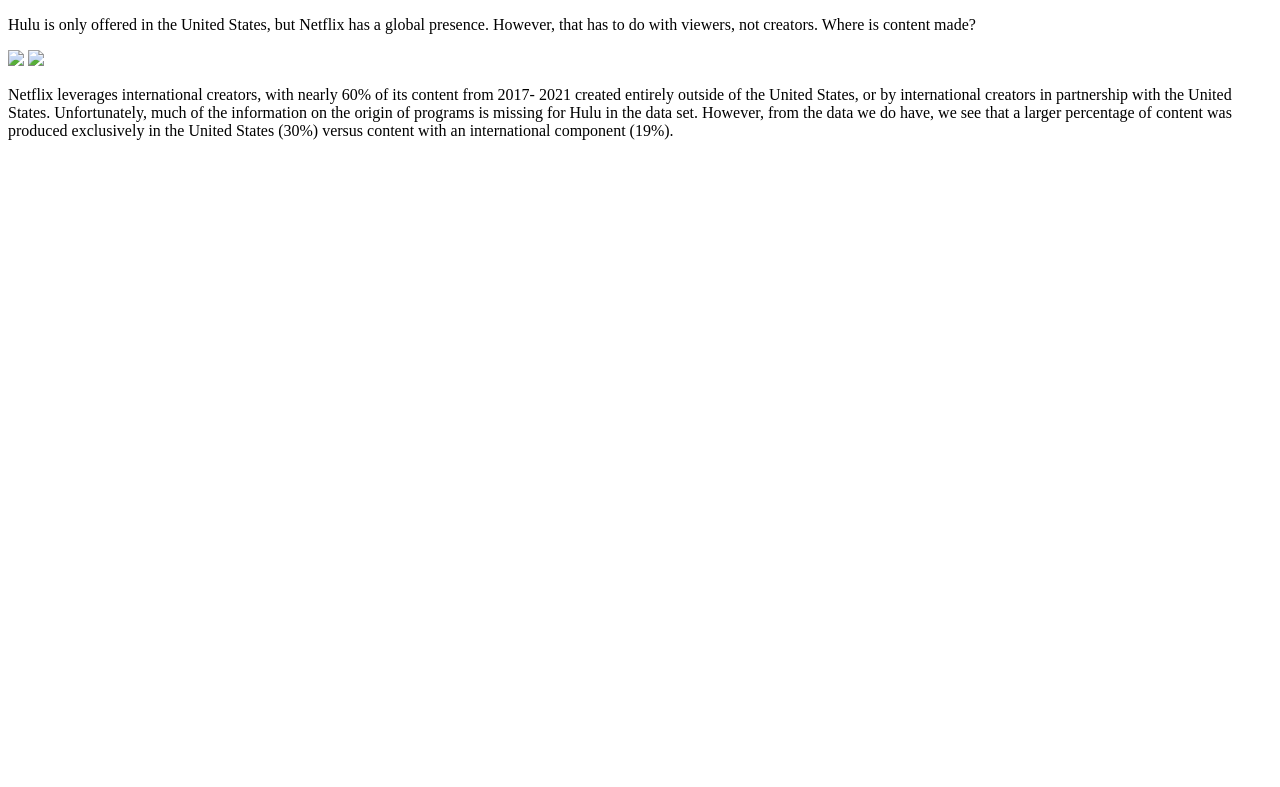
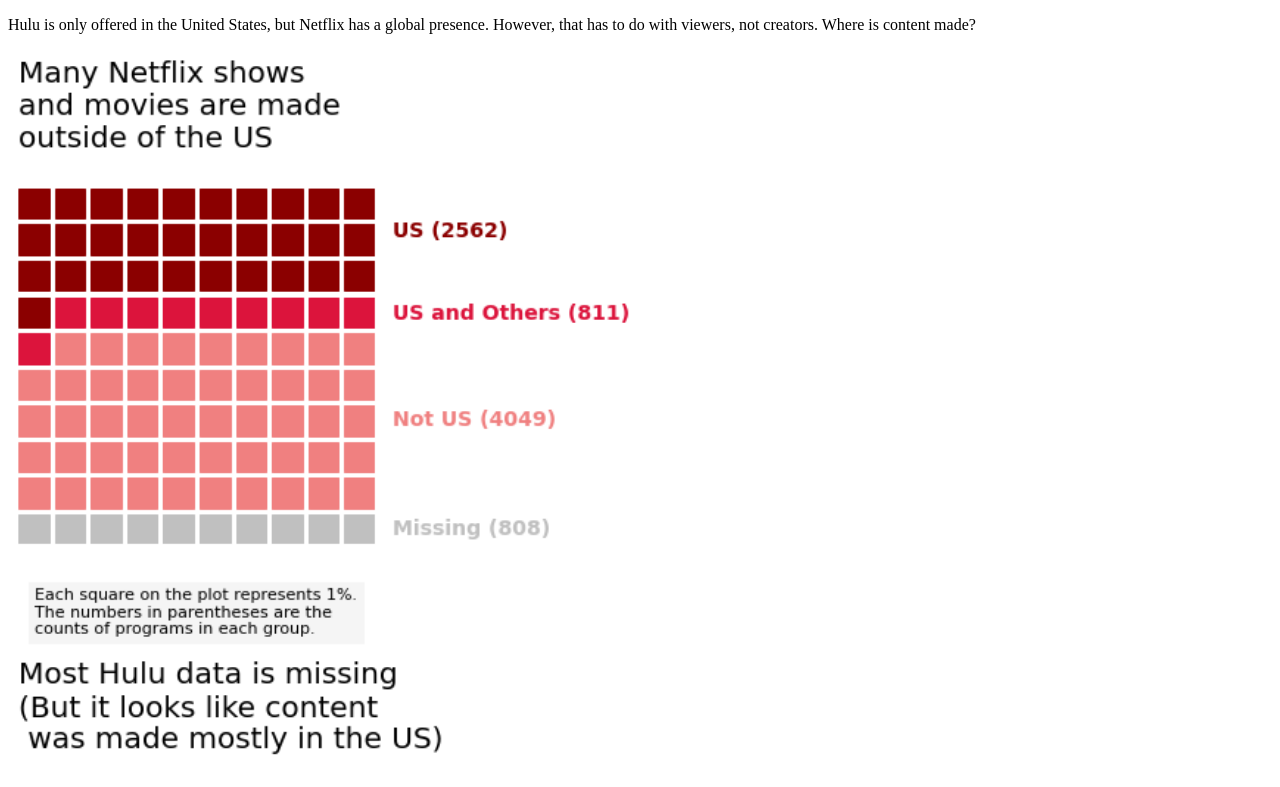
Before and after one commit to Taylor-Feng/data100_hw4b, a plain HTML site: page where.html in a window 1280 px wide. Shown: the top 787 px of the page. Drawn offline with Linux system fonts and the light colour scheme.

Commit message:
Update where.html

```diff
--- a/where.html
+++ b/where.html
@@ -16,8 +16,8 @@
                 global presence. However, that has to do with viewers, not
                 creators. Where is content made?
             </p>
-            <img src="img/waffle_Netflix.png" width="50%">
-            <img src="img/waffle_Hulu.png" width="50%">
+            <img src="waffle_Netflix.png" width="50%">
+            <img src="waffle_Hulu.png" width="50%">
             <p>Netflix leverages international creators, with nearly 60% of
                 its content from 2017- 2021 created entirely outside of the
                 United States, or by international creators in partnership
```
